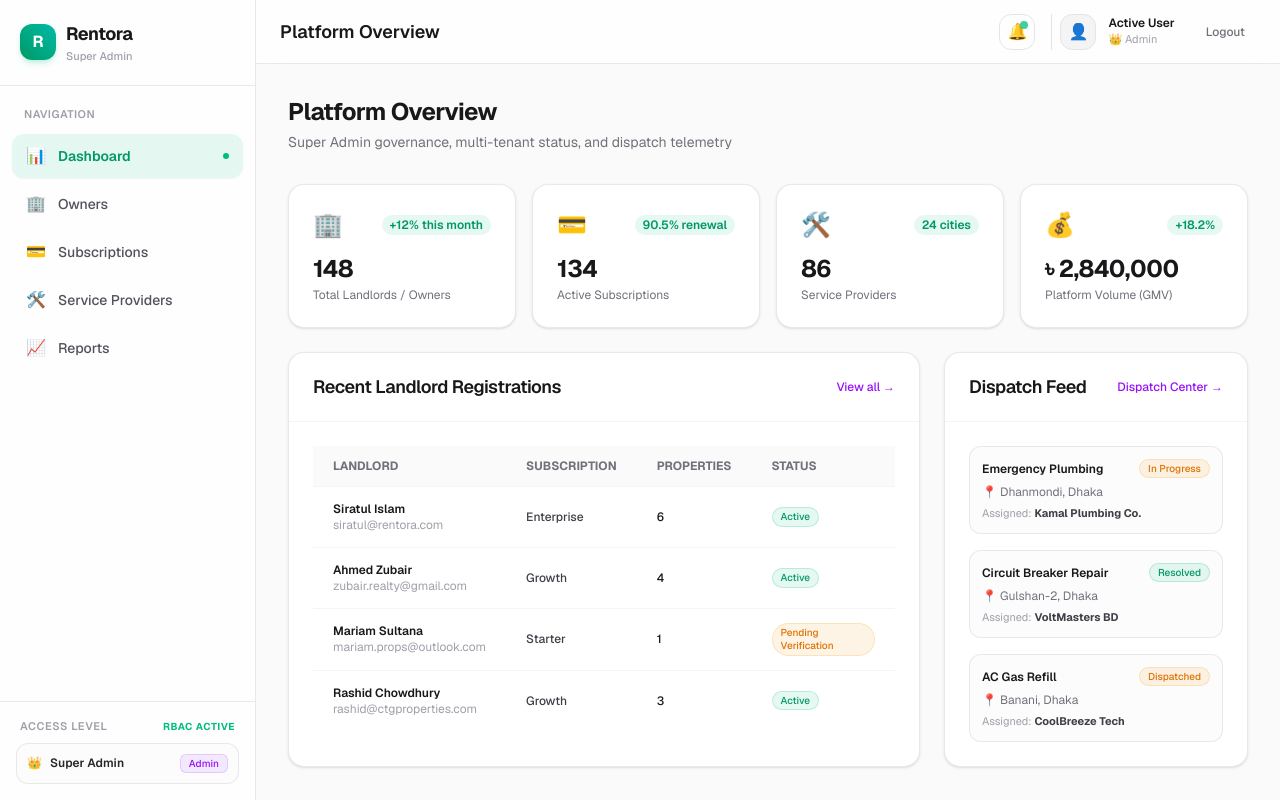
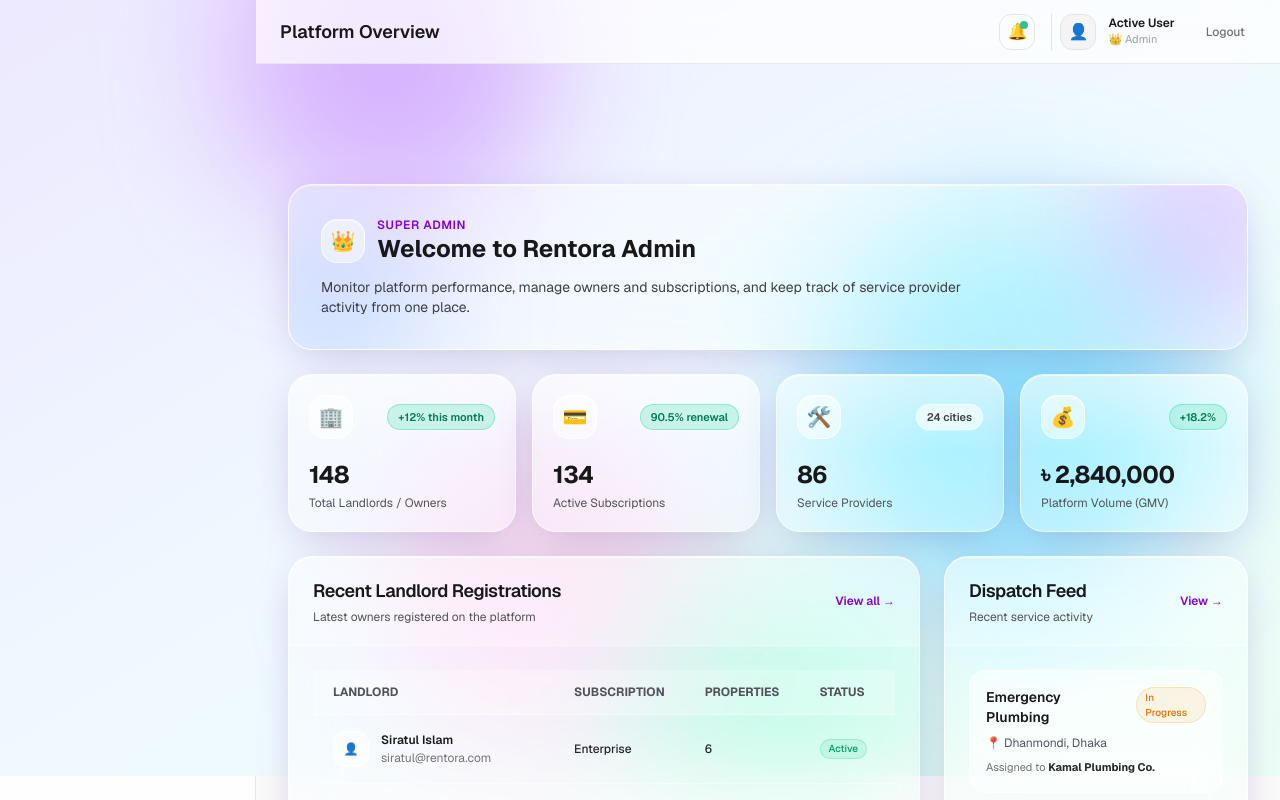
Before and after one commit to Siratul804/Rentora, a Next.js app: page /admin/dashboard in a window 1280 px wide. Shown: the top 800 px of the page. Built offline with nearby package versions, Linux system fonts and the light colour scheme; no server answers.

Commit message:
Build admin dashboard UI layout

```diff
--- a/app/admin/dashboard/page.jsx
+++ b/app/admin/dashboard/page.jsx
@@ -3,16 +3,38 @@
 import React from "react";
 import Link from "next/link";
 import { DashboardShell } from "@/components/layouts/DashboardShell";
-import { Card, CardHeader, CardTitle, CardContent } from "@/components/ui/Card";
+import { CardHeader, CardTitle, CardContent } from "@/components/ui/Card";
 import { Badge } from "@/components/ui/Badge";
 import { formatCurrency } from "@/lib/utils";
 
+/* ------------------------------------------------------------------ */
+/* Glass tokens                                                        */
+/* ------------------------------------------------------------------ */
+// Main glass panel: translucent fill + strong blur + bright top edge highlight
+const GLASS =
+  "relative overflow-hidden rounded-3xl border border-white/60 dark:border-white/10 " +
+  "bg-white/40 dark:bg-white/[0.05] backdrop-blur-2xl backdrop-saturate-150 " +
+  "shadow-[inset_0_1px_0_rgba(255,255,255,0.7),0_10px_40px_-10px_rgba(76,29,149,0.25)] " +
+  "dark:shadow-[inset_0_1px_0_rgba(255,255,255,0.08),0_10px_40px_-10px_rgba(0,0,0,0.6)]";
+
+// Inner glass (items sitting inside a glass panel)
+const GLASS_INNER =
+  "rounded-2xl border border-white/60 dark:border-white/10 " +
+  "bg-white/35 dark:bg-white/[0.04] backdrop-blur-md " +
+  "shadow-[inset_0_1px_0_rgba(255,255,255,0.6)] dark:shadow-none";
+
 const STATS = [
-  { label: "Total Landlords / Owners", value: "148", change: "+12% this month", icon: "🏢", color: "text-purple-600" },
-  { label: "Active Subscriptions", value: "134", change: "90.5% renewal", icon: "💳", color: "text-emerald-600" },
-  { label: "Service Providers", value: "86", change: "24 cities", icon: "🛠️", color: "text-amber-600" },
-  { label: "Platform Volume (GMV)", value: formatCurrency(2840000), change: "+18.2%", icon: "💰", color: "text-blue-600" },
+  { id: "owners", label: "Total Landlords / Owners", value: "148", change: "+12% this month", trend: "up", icon: "🏢" },
+  { id: "subscriptions", label: "Active Subscriptions", value: "134", change: "90.5% renewal", trend: "up", icon: "💳" },
+  { id: "providers", label: "Service Providers", value: "86", change: "24 cities", trend: "neutral", icon: "🛠️" },
+  { id: "gmv", label: "Platform Volume (GMV)", value: formatCurrency(2840000), change: "+18.2%", trend: "up", icon: "💰" },
 ];
+
+const TREND_STYLES = {
+  up: "text-emerald-700 dark:text-emerald-300 bg-emerald-400/20 border-emerald-400/30",
+  down: "text-red-700 dark:text-red-300 bg-red-400/20 border-red-400/30",
+  neutral: "text-zinc-700 dark:text-zinc-300 bg-white/40 dark:bg-white/10 border-white/50 dark:border-white/10",
+};
 
 const RECENT_OWNERS = [
   { id: "1", name: "Siratul Islam", email: "siratul@rentora.com", plan: "Enterprise", properties: 6, status: "Active" },
@@ -27,6 +49,37 @@
   { id: "D-889", service: "AC Gas Refill", city: "Banani, Dhaka", provider: "CoolBreeze Tech", status: "Dispatched" },
 ];
 
+const STATUS_VARIANT = {
+  Active: "success",
+  Resolved: "success",
+  "Pending Verification": "warning",
+  "In Progress": "warning",
+  Dispatched: "warning",
+};
+
+const getStatusVariant = (status) => STATUS_VARIANT[status] ?? "warning";
+
+/* ------------------------------------------------------------------ */
+/* Ambient background: glass needs something colorful to blur          */
+/* ------------------------------------------------------------------ */
+function GlassBackdrop() {
+  return (
+    <div
+      aria-hidden="true"
+      className="pointer-events-none fixed inset-0 z-0 overflow-hidden"
+    >
+      {/* soft base wash */}
+      <div className="absolute inset-0 bg-gradient-to-br from-violet-100 via-sky-50 to-emerald-50 dark:from-[#0f0a1f] dark:via-[#0b1020] dark:to-[#081a18]" />
+
+      {/* color blobs: these sit behind the cards and get blurred through the glass */}
+      <div className="absolute -top-24 left-[18%] h-80 w-80 rounded-full bg-purple-400/50 dark:bg-purple-600/30 blur-3xl" />
+      <div className="absolute top-[28%] right-[6%] h-96 w-96 rounded-full bg-sky-400/40 dark:bg-sky-600/25 blur-3xl" />
+      <div className="absolute top-[55%] left-[30%] h-80 w-80 rounded-full bg-pink-300/40 dark:bg-fuchsia-600/20 blur-3xl" />
+      <div className="absolute bottom-[-6rem] right-[28%] h-72 w-72 rounded-full bg-emerald-300/40 dark:bg-emerald-600/20 blur-3xl" />
+    </div>
+  );
+}
+
 export default function AdminDashboardPage() {
   return (
     <DashboardShell
@@ -34,66 +87,147 @@
       title="Platform Overview"
       subtitle="Super Admin governance, multi-tenant status, and dispatch telemetry"
     >
-      {/* Stat Cards */}
+      <GlassBackdrop />
+
+      <div className="relative z-10 space-y-6">
+        {/* Hero */}
+        <div className={`${GLASS} p-6 sm:p-8`}>
+          {/* inner glow for depth */}
+          <div className="absolute -top-16 -right-16 h-52 w-52 rounded-full bg-purple-500/25 blur-3xl" />
+          <div className="absolute -bottom-16 -left-16 h-52 w-52 rounded-full bg-blue-500/20 blur-3xl" />
+
+          <div className="relative">
+            <div className="flex items-center gap-3 mb-2">
+              <div
+                className="w-11 h-11 rounded-2xl bg-white/50 dark:bg-white/10 border border-white/70 dark:border-white/15 backdrop-blur-md shadow-[inset_0_1px_0_rgba(255,255,255,0.8)] flex items-center justify-center text-xl"
+                aria-hidden="true"
+              >
+                👑
+              </div>
+
+              <div>
+                <p className="text-xs font-semibold uppercase tracking-wider text-purple-700 dark:text-purple-300">
+                  Super Admin
+                </p>
+                <h2 className="text-xl sm:text-2xl font-bold text-zinc-900 dark:text-zinc-50">
+                  Welcome to Rentora Admin
+                </h2>
+              </div>
+            </div>
+
+            <p className="text-sm text-zinc-700 dark:text-zinc-300 max-w-2xl mt-3">
+              Monitor platform performance, manage owners and subscriptions, and
+              keep track of service provider activity from one place.
+            </p>
+          </div>
+        </div>
+
+        {/* Statistics */}
         <div className="grid grid-cols-1 sm:grid-cols-2 lg:grid-cols-4 gap-4">
-        {STATS.map((stat, i) => (
-          <Card key={i} className="hover:border-purple-500/40 transition-colors">
-            <CardContent className="p-5">
+          {STATS.map((stat) => (
+            <div
+              key={stat.id}
+              className={`${GLASS} group p-5 transition-all duration-300 hover:-translate-y-1 hover:bg-white/55 dark:hover:bg-white/[0.08] hover:border-white/80`}
+            >
+              {/* top sheen */}
+              <div className="pointer-events-none absolute inset-x-0 top-0 h-1/2 bg-gradient-to-b from-white/40 to-transparent dark:from-white/[0.06]" />
+
+              <div className="relative">
                 <div className="flex items-center justify-between">
-                <span className="text-2xl">{stat.icon}</span>
-                <span className="text-xs font-semibold text-emerald-600 dark:text-emerald-400 bg-emerald-500/10 px-2 py-0.5 rounded-full">
+                  <div
+                    className="w-11 h-11 rounded-2xl bg-white/50 dark:bg-white/10 border border-white/70 dark:border-white/15 shadow-[inset_0_1px_0_rgba(255,255,255,0.8)] flex items-center justify-center text-xl"
+                    aria-hidden="true"
+                  >
+                    {stat.icon}
+                  </div>
+
+                  <span
+                    className={`text-[11px] font-semibold border px-2.5 py-1 rounded-full backdrop-blur-sm ${TREND_STYLES[stat.trend]}`}
+                  >
                     {stat.change}
                   </span>
                 </div>
-              <div className="mt-3">
+
+                <div className="mt-5">
                   <div className="text-2xl font-bold tracking-tight text-zinc-900 dark:text-zinc-50">
                     {stat.value}
                   </div>
-                <div className="text-xs text-zinc-500 dark:text-zinc-400 mt-0.5">
+                  <div className="text-xs text-zinc-600 dark:text-zinc-400 mt-1">
                     {stat.label}
                   </div>
                 </div>
-            </CardContent>
-          </Card>
+              </div>
+            </div>
           ))}
         </div>
 
+        {/* Main content */}
         <div className="grid grid-cols-1 lg:grid-cols-3 gap-6">
-        {/* Recent Owners Table */}
-        <Card className="lg:col-span-2">
-          <CardHeader className="flex flex-row items-center justify-between">
+          {/* Recent Owners */}
+          <div className={`${GLASS} lg:col-span-2`}>
+            <CardHeader className="flex flex-row items-center justify-between !bg-white/20 dark:!bg-white/[0.03] !border-white/40 dark:!border-white/10">
+              <div>
                 <CardTitle>Recent Landlord Registrations</CardTitle>
+                <p className="text-xs text-zinc-600 dark:text-zinc-400 mt-1">
+                  Latest owners registered on the platform
+                </p>
+              </div>
+
               <Link
                 href="/admin/owners"
-              className="text-xs font-medium text-purple-600 dark:text-purple-400 hover:underline"
+                className="text-xs font-semibold text-purple-700 dark:text-purple-300 hover:underline"
               >
                 View all →
               </Link>
             </CardHeader>
+
             <CardContent className="p-0">
               <div className="overflow-x-auto">
                 <table className="w-full text-left text-xs">
-                <thead className="bg-zinc-50 dark:bg-zinc-900 text-zinc-500 dark:text-zinc-400 uppercase font-semibold border-b border-zinc-100 dark:border-zinc-800">
+                  <thead className="bg-white/25 dark:bg-white/[0.03] text-zinc-600 dark:text-zinc-400 uppercase font-semibold border-b border-white/40 dark:border-white/10">
                     <tr>
-                    <th className="px-5 py-3">Landlord</th>
-                    <th className="px-5 py-3">Subscription</th>
-                    <th className="px-5 py-3">Properties</th>
-                    <th className="px-5 py-3">Status</th>
+                      <th scope="col" className="px-5 py-3.5">Landlord</th>
+                      <th scope="col" className="px-5 py-3.5">Subscription</th>
+                      <th scope="col" className="px-5 py-3.5">Properties</th>
+                      <th scope="col" className="px-5 py-3.5">Status</th>
                     </tr>
                   </thead>
-                <tbody className="divide-y divide-zinc-100 dark:divide-zinc-800">
+
+                  <tbody className="divide-y divide-white/40 dark:divide-white/5">
                     {RECENT_OWNERS.map((owner) => (
-                    <tr key={owner.id} className="hover:bg-zinc-50/50 dark:hover:bg-zinc-800/30">
-                      <td className="px-5 py-3.5">
-                        <div className="font-semibold text-zinc-900 dark:text-zinc-100">{owner.name}</div>
-                        <div className="text-zinc-400">{owner.email}</div>
+                      <tr
+                        key={owner.id}
+                        className="hover:bg-white/40 dark:hover:bg-white/[0.05] transition-colors"
+                      >
+                        <td className="px-5 py-4">
+                          <div className="flex items-center gap-3">
+                            <div
+                              className="w-9 h-9 rounded-xl bg-white/50 dark:bg-white/10 border border-white/70 dark:border-white/10 flex items-center justify-center"
+                              aria-hidden="true"
+                            >
+                              👤
+                            </div>
+                            <div>
+                              <div className="font-semibold text-zinc-900 dark:text-zinc-100">
+                                {owner.name}
+                              </div>
+                              <div className="text-zinc-500 dark:text-zinc-500 mt-0.5">
+                                {owner.email}
+                              </div>
+                            </div>
+                          </div>
                         </td>
-                      <td className="px-5 py-3.5">
-                        <span className="font-medium text-zinc-700 dark:text-zinc-300">{owner.plan}</span>
+
+                        <td className="px-5 py-4 font-medium text-zinc-800 dark:text-zinc-300">
+                          {owner.plan}
                         </td>
-                      <td className="px-5 py-3.5 font-medium">{owner.properties}</td>
-                      <td className="px-5 py-3.5">
-                        <Badge variant={owner.status === "Active" ? "success" : "warning"} size="sm">
+
+                        <td className="px-5 py-4 font-medium text-zinc-800 dark:text-zinc-300">
+                          {owner.properties}
+                        </td>
+
+                        <td className="px-5 py-4">
+                          <Badge variant={getStatusVariant(owner.status)} size="sm">
                             {owner.status}
                           </Badge>
                         </td>
@@ -103,37 +237,56 @@
                 </table>
               </div>
             </CardContent>
-        </Card>
+          </div>
 
-        {/* Live Service Dispatch Radar */}
-        <Card>
-          <CardHeader className="flex flex-row items-center justify-between">
+          {/* Dispatch Feed */}
+          <div className={GLASS}>
+            <CardHeader className="flex flex-row items-center justify-between !bg-white/20 dark:!bg-white/[0.03] !border-white/40 dark:!border-white/10">
+              <div>
                 <CardTitle>Dispatch Feed</CardTitle>
+                <p className="text-xs text-zinc-600 dark:text-zinc-400 mt-1">
+                  Recent service activity
+                </p>
+              </div>
+
               <Link
                 href="/admin/service-providers"
-              className="text-xs font-medium text-purple-600 dark:text-purple-400 hover:underline"
+                className="text-xs font-semibold text-purple-700 dark:text-purple-300 hover:underline"
               >
-              Dispatch Center →
+                View →
               </Link>
             </CardHeader>
-          <CardContent className="space-y-4">
+
+            <CardContent className="space-y-3">
               {RECENT_DISPATCHES.map((d) => (
                 <div
                   key={d.id}
-                className="p-3 rounded-xl border border-zinc-200/80 dark:border-zinc-800 bg-zinc-50/50 dark:bg-zinc-900/40 text-xs space-y-1.5"
+                  className={`${GLASS_INNER} p-4 hover:bg-white/55 dark:hover:bg-white/[0.07] transition-colors`}
                 >
-                <div className="flex items-center justify-between">
-                  <span className="font-semibold text-zinc-900 dark:text-zinc-100">{d.service}</span>
-                  <Badge variant={d.status === "Resolved" ? "success" : "warning"} size="sm">
+                  <div className="flex items-start justify-between gap-3">
+                    <span className="font-semibold text-sm text-zinc-900 dark:text-zinc-100">
+                      {d.service}
+                    </span>
+                    <Badge variant={getStatusVariant(d.status)} size="sm">
                       {d.status}
                     </Badge>
                   </div>
-                <div className="text-zinc-500 dark:text-zinc-400">📍 {d.city}</div>
-                <div className="text-[11px] text-zinc-400">Assigned: <strong className="text-zinc-700 dark:text-zinc-300">{d.provider}</strong></div>
+
+                  <div className="text-xs text-zinc-600 dark:text-zinc-400 mt-2">
+                    <span aria-hidden="true">📍</span> {d.city}
+                  </div>
+
+                  <div className="text-[11px] text-zinc-500 dark:text-zinc-500 mt-2">
+                    Assigned to{" "}
+                    <strong className="text-zinc-800 dark:text-zinc-300">
+                      {d.provider}
+                    </strong>
+                  </div>
                 </div>
               ))}
             </CardContent>
-        </Card>
+          </div>
+        </div>
       </div>
     </DashboardShell>
   );
```
Lines whose indentation alone changed are shown as unchanged.
